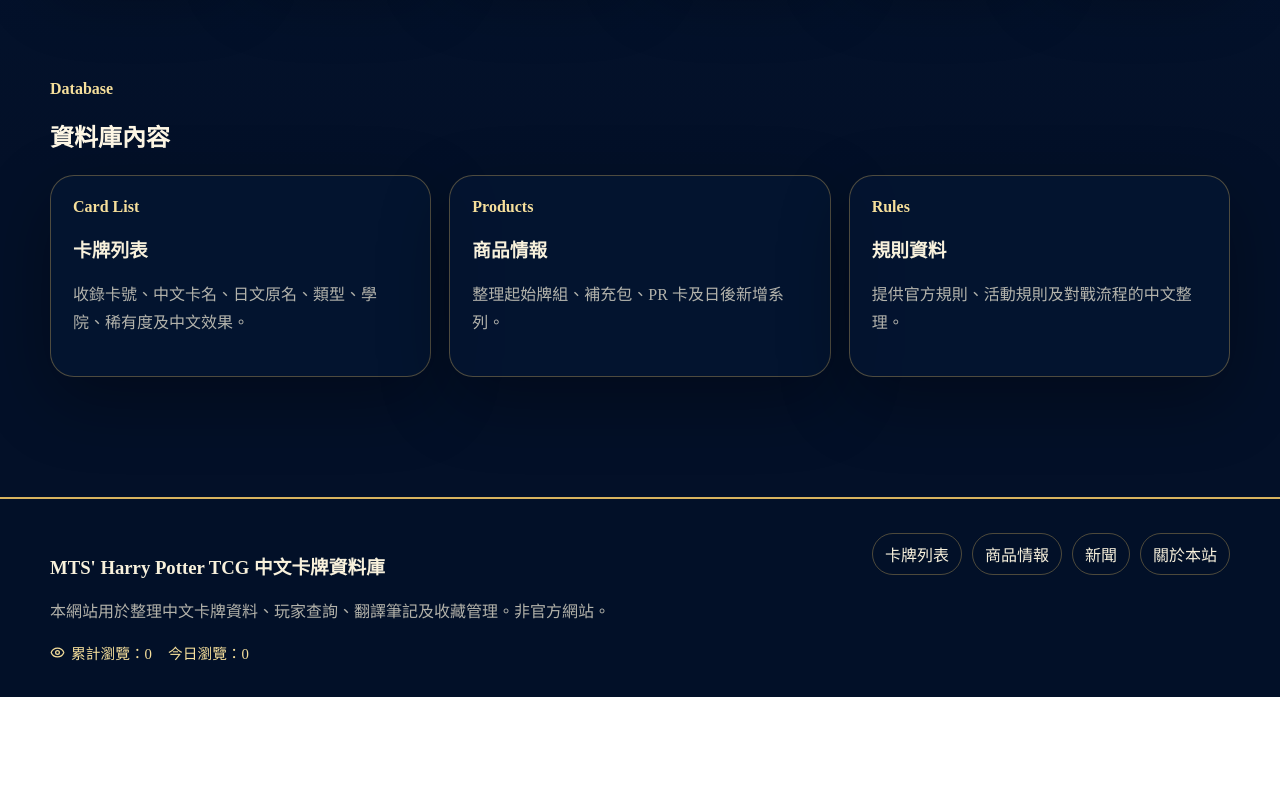
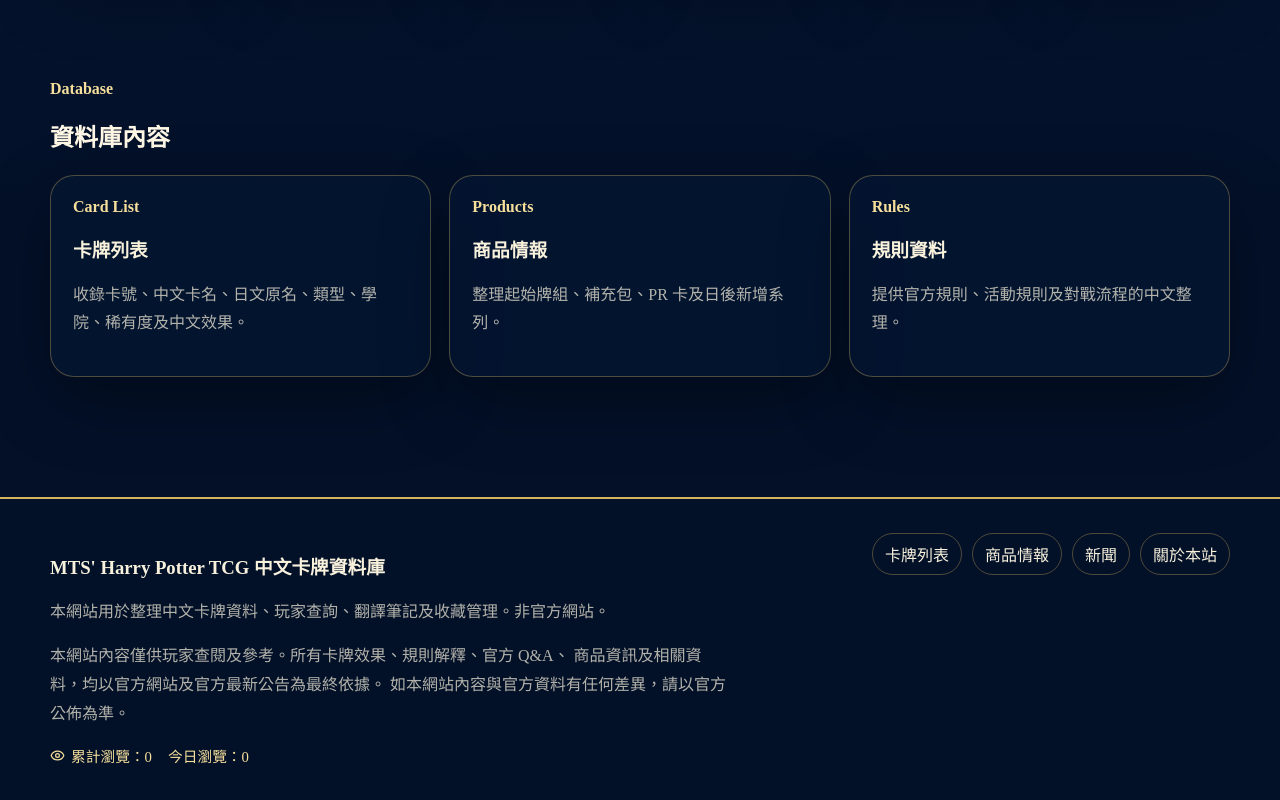
Before and after one commit to neloleong/mts-hp-tcg-cn, a React (Vite) app: page /#home in a window 1280 px wide. Shown: the part 1191-1991 px from the top of the page. Before the commit the page ends 1888 px from the top, so only its background shows below. Built offline with nearby package versions, Linux system fonts and the light colour scheme; no server answers; the database is empty.

Commit message:
add footer disclaimer styles

```diff
--- a/src/components/Footer.jsx
+++ b/src/components/Footer.jsx
@@ -6,15 +6,36 @@
       <div className="footer-grid">
         <div>
           <h3>MTS' Harry Potter TCG 中文卡牌資料庫</h3>
-          <p>本網站用於整理中文卡牌資料、玩家查詢、翻譯筆記及收藏管理。非官方網站。</p>
+
+          <p>
+            本網站用於整理中文卡牌資料、玩家查詢、翻譯筆記及收藏管理。非官方網站。
+          </p>
+
+          <p className="footer-disclaimer">
+            本網站內容僅供玩家查閱及參考。所有卡牌效果、規則解釋、官方 Q&amp;A、
+            商品資訊及相關資料，均以官方網站及官方最新公告為最終依據。
+            如本網站內容與官方資料有任何差異，請以官方公佈為準。
+          </p>
+
           <VisitorCounter />
         </div>
 
         <div className="footer-links">
-          <button type="button" onClick={() => navigate("cards")}>卡牌列表</button>
-          <button type="button" onClick={() => navigate("products")}>商品情報</button>
-          <button type="button" onClick={() => navigate("news")}>新聞</button>
-          <button type="button" onClick={() => navigate("about")}>關於本站</button>
+          <button type="button" onClick={() => navigate("cards")}>
+            卡牌列表
+          </button>
+
+          <button type="button" onClick={() => navigate("products")}>
+            商品情報
+          </button>
+
+          <button type="button" onClick={() => navigate("news")}>
+            新聞
+          </button>
+
+          <button type="button" onClick={() => navigate("about")}>
+            關於本站
+          </button>
         </div>
       </div>
     </footer>
--- a/src/styles.css
+++ b/src/styles.css
@@ -488,6 +488,7 @@
   background: transparent;
   padding: 8px 12px;
 }
+
 
 .visitor-counter {
   display: flex;
```
